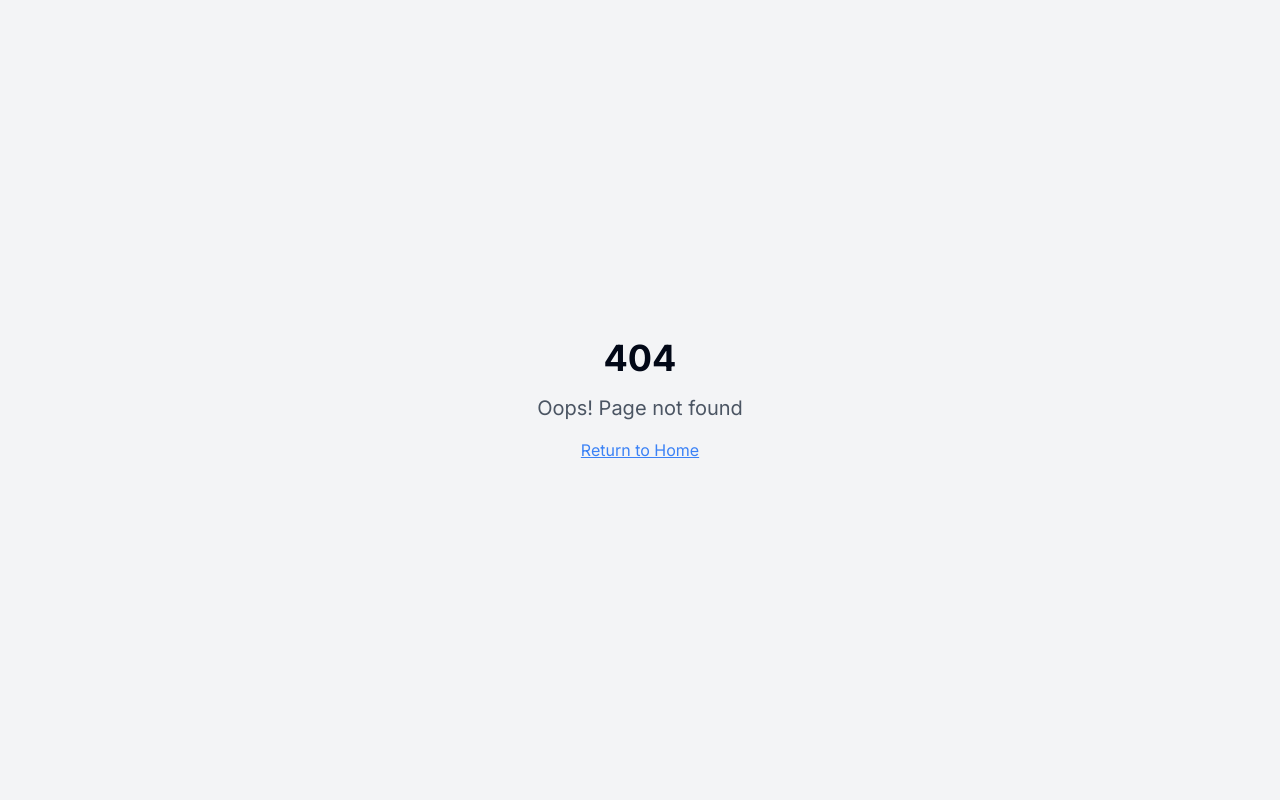
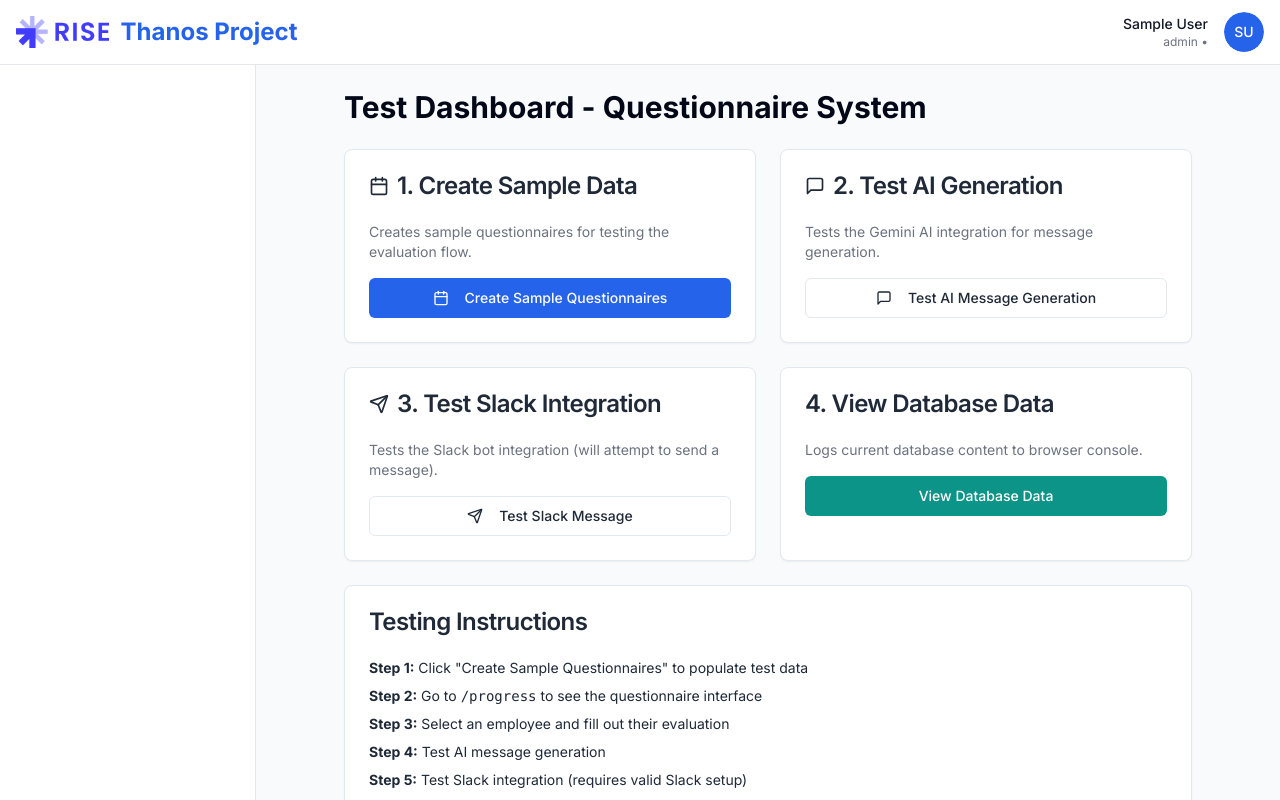
Before and after one commit to yinon-yishay/goal-nexus-ai-align, a React (Vite) app: page /test in a window 1280 px wide. Before the commit this address had no page. Built offline with nearby package versions, Linux system fonts and the light colour scheme; sample sign-in values are in the browser's storage.

Commit message:
Test monthly questionnaire functionality
Added instructions on how to test the implemented monthly questionnaire system.

```diff
--- a/src/App.tsx
+++ b/src/App.tsx
@@ -12,6 +12,7 @@ import Dashboard from "./pages/Dashboard";
 import Goals from "./pages/Goals";
 import Backoffice from "./pages/Backoffice";
 import MonthlyQuestionnaire from "./pages/MonthlyQuestionnaire";
+import TestDashboard from "./pages/TestDashboard";
 import NotFound from "./pages/NotFound";
 
 const queryClient = new QueryClient();
@@ -147,6 +148,14 @@ const App = () => (
                 </ProtectedRoute>
               }
             />
+            <Route
+              path="/test"
+              element={
+                <ProtectedRoute>
+                  <TestDashboard />
+                </ProtectedRoute>
+              }
+            />
             <Route path="*" element={<NotFound />} />
           </Routes>
         </AuthProvider>
--- /dev/null
+++ b/src/pages/TestDashboard.tsx
@@ -0,0 +1,252 @@
+import React, { useState } from 'react';
+import { supabase } from '@/integrations/supabase/client';
+import { Card, CardContent, CardHeader, CardTitle } from '@/components/ui/card';
+import { Button } from '@/components/ui/button';
+import { toast } from '@/hooks/use-toast';
+import { Loader2, Calendar, MessageSquare, Send } from 'lucide-react';
+
+const TestDashboard = () => {
+  const [loading, setLoading] = useState(false);
+
+  const createSampleQuestionnaires = async () => {
+    setLoading(true);
+    try {
+      const { data, error } = await supabase.functions.invoke('monthly-scheduler');
+
+      if (error) throw error;
+
+      toast({
+        title: "Success",
+        description: `Created ${data.created} sample questionnaires`
+      });
+    } catch (error) {
+      console.error('Error creating questionnaires:', error);
+      toast({
+        title: "Error",
+        description: "Failed to create questionnaires"
+      });
+    } finally {
+      setLoading(false);
+    }
+  };
+
+  const testAIMessageGeneration = async () => {
+    setLoading(true);
+    try {
+      const { data, error } = await supabase.functions.invoke('generate-employee-message', {
+        body: {
+          employeeName: 'John Smith',
+          overallRating: 'excellent',
+          goalsOnTrack: true,
+          areasForImprovement: '',
+          managerComments: 'Outstanding performance this month',
+          questionnaireId: 'test-id'
+        }
+      });
+
+      if (error) throw error;
+
+      toast({
+        title: "AI Test Success",
+        description: "Message generated successfully"
+      });
+      console.log('Generated message:', data);
+    } catch (error) {
+      console.error('Error testing AI:', error);
+      toast({
+        title: "Error",
+        description: "Failed to test AI generation"
+      });
+    } finally {
+      setLoading(false);
+    }
+  };
+
+  const testSlackMessage = async () => {
+    setLoading(true);
+    try {
+      const { data, error } = await supabase.functions.invoke('send-slack-message', {
+        body: {
+          employeeId: 'test-employee',
+          message: 'This is a test message from the questionnaire system!',
+          messageType: 'positive',
+          questionnaireId: 'test-id'
+        }
+      });
+
+      if (error) throw error;
+
+      toast({
+        title: "Slack Test Success",
+        description: "Message sent successfully"
+      });
+      console.log('Slack response:', data);
+    } catch (error) {
+      console.error('Error testing Slack:', error);
+      toast({
+        title: "Error",
+        description: "Failed to test Slack integration"
+      });
+    } finally {
+      setLoading(false);
+    }
+  };
+
+  const viewDatabaseData = async () => {
+    try {
+      const { data: questionnaires } = await supabase
+        .from('monthly_questionnaires')
+        .select('*')
+        .limit(5);
+
+      const { data: evaluations } = await supabase
+        .from('progress_evaluations')
+        .select('*')
+        .limit(5);
+
+      const { data: messages } = await supabase
+        .from('slack_messages')
+        .select('*')
+        .limit(5);
+
+      console.log('Questionnaires:', questionnaires);
+      console.log('Evaluations:', evaluations);
+      console.log('Slack Messages:', messages);
+
+      toast({
+        title: "Database Check",
+        description: "Check console for data (F12)"
+      });
+    } catch (error) {
+      console.error('Error viewing data:', error);
+      toast({
+        title: "Error",
+        description: "Failed to fetch database data"
+      });
+    }
+  };
+
+  return (
+    <div className="p-6 max-w-4xl mx-auto">
+      <h1 className="text-3xl font-bold mb-6">Test Dashboard - Questionnaire System</h1>
+
+      <div className="grid grid-cols-1 md:grid-cols-2 gap-6">
+        <Card>
+          <CardHeader>
+            <CardTitle className="flex items-center gap-2">
+              <Calendar className="h-5 w-5" />
+              1. Create Sample Data
+            </CardTitle>
+          </CardHeader>
+          <CardContent className="space-y-4">
+            <p className="text-sm text-muted-foreground">
+              Creates sample questionnaires for testing the evaluation flow.
+            </p>
+            <Button
+              onClick={createSampleQuestionnaires}
+              disabled={loading}
+              className="w-full"
+            >
+              {loading ? (
+                <Loader2 className="h-4 w-4 mr-2 animate-spin" />
+              ) : (
+                <Calendar className="h-4 w-4 mr-2" />
+              )}
+              Create Sample Questionnaires
+            </Button>
+          </CardContent>
+        </Card>
+
+        <Card>
+          <CardHeader>
+            <CardTitle className="flex items-center gap-2">
+              <MessageSquare className="h-5 w-5" />
+              2. Test AI Generation
+            </CardTitle>
+          </CardHeader>
+          <CardContent className="space-y-4">
+            <p className="text-sm text-muted-foreground">
+              Tests the Gemini AI integration for message generation.
+            </p>
+            <Button
+              onClick={testAIMessageGeneration}
+              disabled={loading}
+              variant="outline"
+              className="w-full"
+            >
+              {loading ? (
+                <Loader2 className="h-4 w-4 mr-2 animate-spin" />
+              ) : (
+                <MessageSquare className="h-4 w-4 mr-2" />
+              )}
+              Test AI Message Generation
+            </Button>
+          </CardContent>
+        </Card>
+
+        <Card>
+          <CardHeader>
+            <CardTitle className="flex items-center gap-2">
+              <Send className="h-5 w-5" />
+              3. Test Slack Integration
+            </CardTitle>
+          </CardHeader>
+          <CardContent className="space-y-4">
+            <p className="text-sm text-muted-foreground">
+              Tests the Slack bot integration (will attempt to send a message).
+            </p>
+            <Button
+              onClick={testSlackMessage}
+              disabled={loading}
+              variant="outline"
+              className="w-full"
+            >
+              {loading ? (
+                <Loader2 className="h-4 w-4 mr-2 animate-spin" />
+              ) : (
+                <Send className="h-4 w-4 mr-2" />
+              )}
+              Test Slack Message
+            </Button>
+          </CardContent>
+        </Card>
+
+        <Card>
+          <CardHeader>
+            <CardTitle>4. View Database Data</CardTitle>
+          </CardHeader>
+          <CardContent className="space-y-4">
+            <p className="text-sm text-muted-foreground">
+              Logs current database content to browser console.
+            </p>
+            <Button
+              onClick={viewDatabaseData}
+              variant="secondary"
+              className="w-full"
+            >
+              View Database Data
+            </Button>
+          </CardContent>
+        </Card>
+      </div>
+
+      <Card className="mt-6">
+        <CardHeader>
+          <CardTitle>Testing Instructions</CardTitle>
+        </CardHeader>
+        <CardContent className="space-y-3">
+          <div className="text-sm space-y-2">
+            <p><strong>Step 1:</strong> Click "Create Sample Questionnaires" to populate test data</p>
+            <p><strong>Step 2:</strong> Go to <code>/progress</code> to see the questionnaire interface</p>
+            <p><strong>Step 3:</strong> Select an employee and fill out their evaluation</p>
+            <p><strong>Step 4:</strong> Test AI message generation</p>
+            <p><strong>Step 5:</strong> Test Slack integration (requires valid Slack setup)</p>
+            <p><strong>Step 6:</strong> Check Edge Function logs in Supabase dashboard</p>
+          </div>
+        </CardContent>
+      </Card>
+    </div>
+  );
+};
+
+export default TestDashboard;
```
